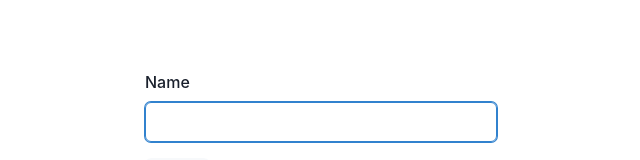
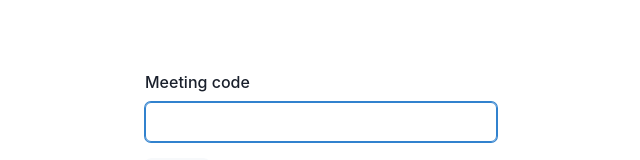
Before and after one commit to mwilliamson/virtual-hand-signals, a React (Create React App) app in the folder web-ui/: page / in a window 1280 px wide. Both pictures are taken after a click on the button "Join meeting". Shown: the part 266-426 px from the top of the page, without its empty margins (319-959 px from the left). Built offline with nearby package versions, Linux system fonts and the light colour scheme.

Commit message:
Fix meeting code label

```diff
--- a/web-ui/src/HomePage.tsx
+++ b/web-ui/src/HomePage.tsx
@@ -61,7 +61,6 @@ export default function HomePage() {
 }
 
 function JoinMeetingForm() {
-    // TODO: set name here as well
     const [meetingCode, setMeetingCode] = useState("");
 
     const navigation = useNavigation();
@@ -75,7 +74,7 @@ function JoinMeetingForm() {
     return (
         <form onSubmit={handleSubmit}>
             <FormControl>
-                <FormLabel>Name</FormLabel>
+                <FormLabel>Meeting code</FormLabel>
                 <Input
                     autoFocus
                     type="text"
```
